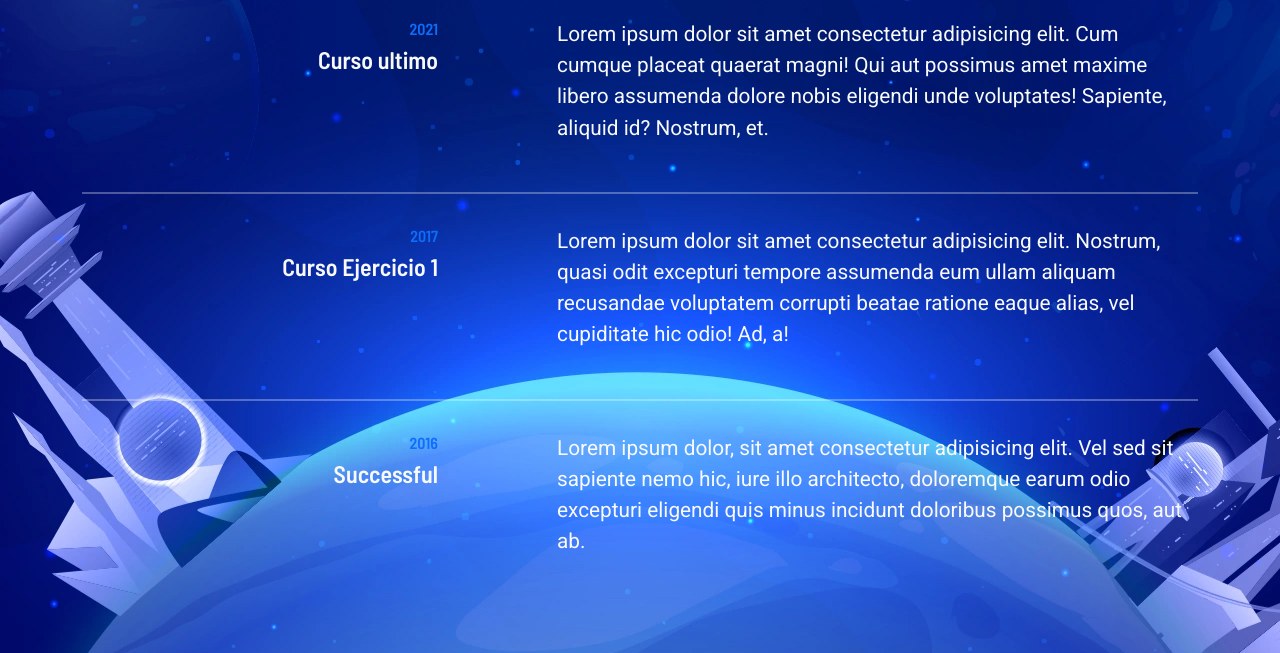
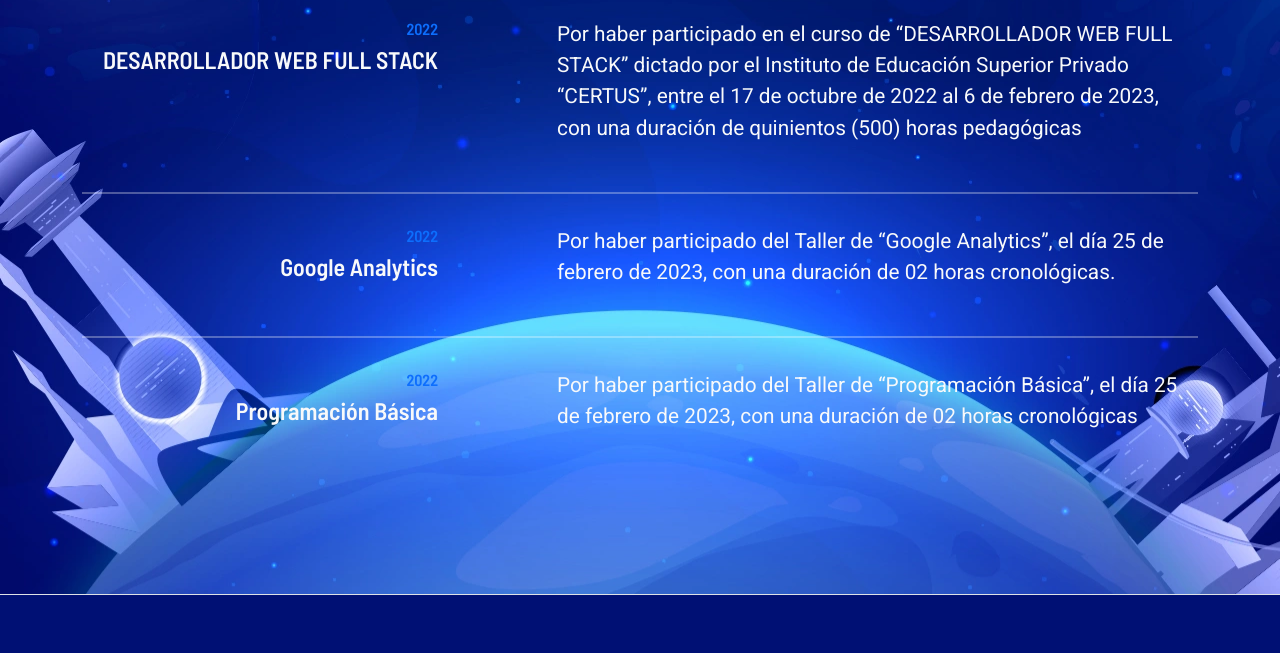
Before and after one commit to acostajose94/acostajose94.github.io, a plain HTML site: page estudios.html in a window 1280 px wide. Shown: the part 214-867 px from the top of the page. Drawn offline with Linux system fonts and the light colour scheme.

Commit message:
Correcciones

```diff
--- a/estudios.html
+++ b/estudios.html
@@ -12,7 +12,7 @@
       crossorigin="anonymous"
     ></script>
 
-    <title>Document</title>
+    <title>Estudios</title>
   </head>
   <body>
     <!-- onwheel="myFunction(event)" -->
@@ -83,16 +83,15 @@
         <div class="row estudios__row justify-content-md-between">
           <div class="col-lg-4 text-end">
             <h6 class="text-primary">
-              <time datetime="2021">2021</time>
+              <time datetime="2021">2022</time>
             </h6>
-            <h4 class="text-light">Curso ultimo</h4>
+            <h4 class="text-light">DESARROLLADOR WEB FULL STACK</h4>
           </div>
           <div class="col-lg-7">
             <p class="text-light">
-              Lorem ipsum dolor sit amet consectetur adipisicing elit. Cum
-              cumque placeat quaerat magni! Qui aut possimus amet maxime libero
-              assumenda dolore nobis eligendi unde voluptates! Sapiente, aliquid
-              id? Nostrum, et.
+              Por haber participado en el curso de “DESARROLLADOR WEB FULL STACK” dictado
+              por el Instituto de Educación Superior Privado “CERTUS”, entre el 17 de octubre de 2022
+              al 6 de febrero de 2023, con una duración de quinientos (500) horas pedagógicas
             </p>
           </div>
         </div>
@@ -100,16 +99,14 @@
         <div class="row estudios__row justify-content-md-between">
           <div class="col-lg-4 text-end">
             <h6 class="text-primary">
-              <time datetime="2017">2017</time>
+              <time datetime="2017">2022</time>
             </h6>
-            <h4 class="text-light">Curso Ejercicio 1</h4>
+            <h4 class="text-light">Google Analytics</h4>
           </div>
           <div class="col-lg-7">
             <p class="text-light">
-              Lorem ipsum dolor sit amet consectetur adipisicing elit. Nostrum,
-              quasi odit excepturi tempore assumenda eum ullam aliquam
-              recusandae voluptatem corrupti beatae ratione eaque alias, vel
-              cupiditate hic odio! Ad, a!
+              Por haber participado del Taller de “Google Analytics”, el día 25 de febrero de
+2023, con una duración de 02 horas cronológicas.
             </p>
           </div>
         </div>
@@ -117,16 +114,14 @@
         <div class="row estudios__row justify-content-md-between">
           <div class="col-lg-4 text-end">
             <h6 class="text-primary">
-              <time datetime="2016">2016</time>
+              <time datetime="2016">2022</time>
             </h6>
-            <h4 class="text-light">Successful</h4>
+            <h4 class="text-light">Programación Básica</h4>
           </div>
           <div class="col-lg-7">
             <p class="text-light">
-              Lorem ipsum dolor, sit amet consectetur adipisicing elit. Vel sed
-              sit sapiente nemo hic, iure illo architecto, doloremque earum odio
-              excepturi eligendi quis minus incidunt doloribus possimus quos,
-              aut ab.
+              Por haber participado del Taller de “Programación Básica”, el día 25 de febrero
+de 2023, con una duración de 02 horas cronológicas
             </p>
           </div>
         </div>
```
Also changed, not shown: experiencia.html (+12 -6 lines).
